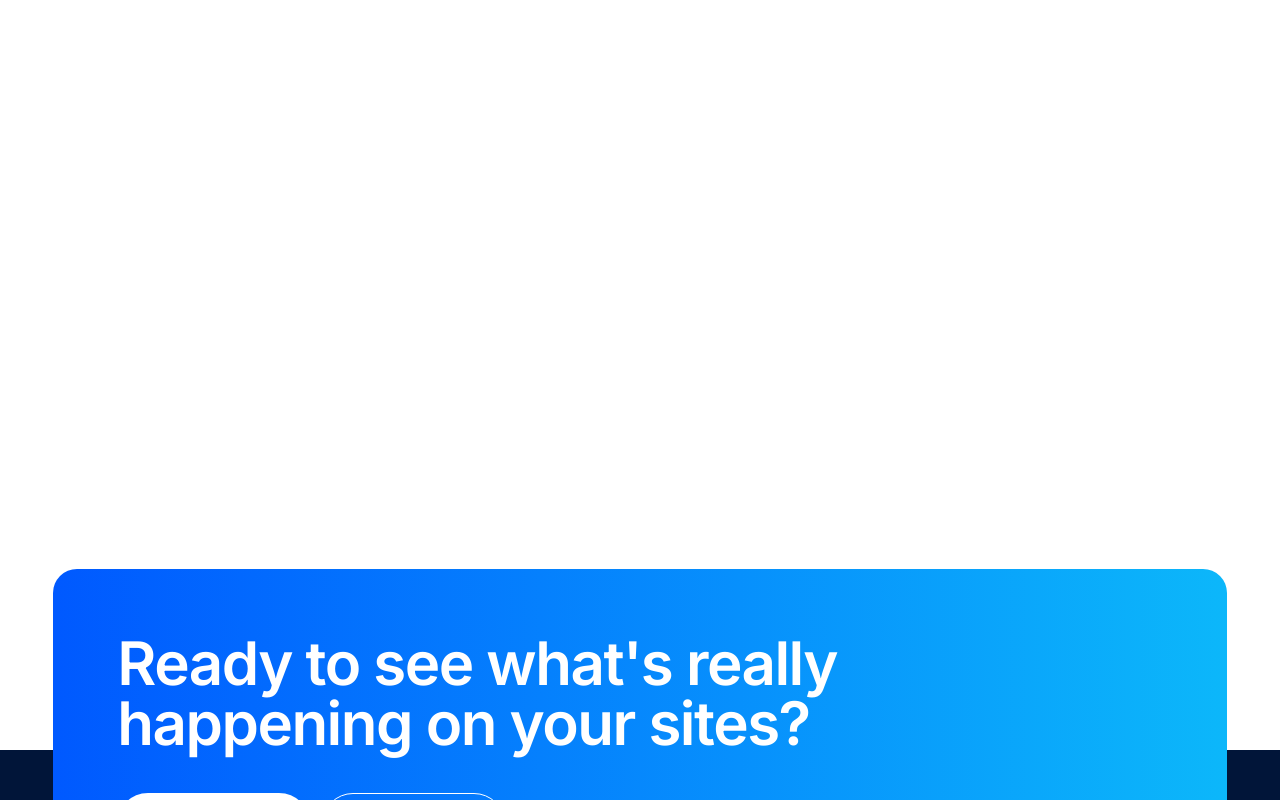
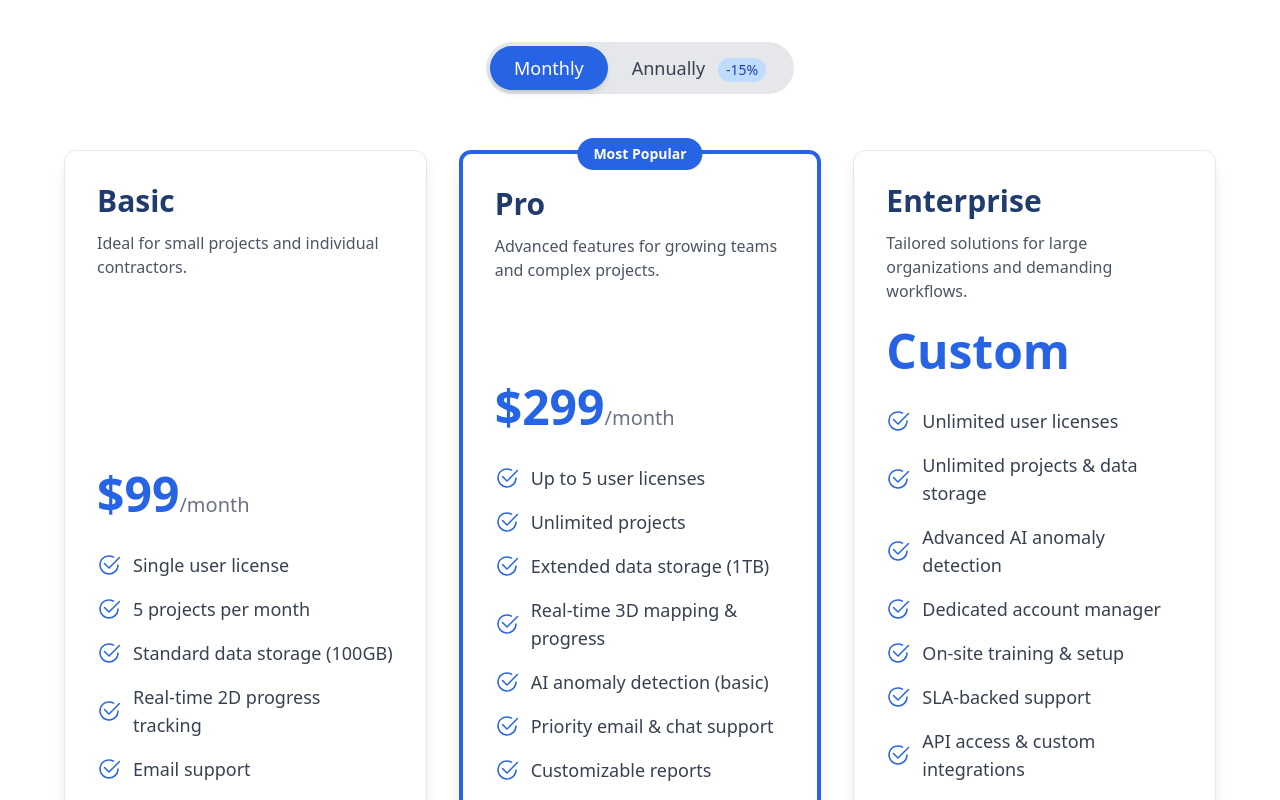
Before and after one commit to sambit2917/BIMBOX, a React (Vite) app: page /pricing in a window 1280 px wide. Shown: the part 340-1140 px from the top of the page. Built offline with nearby package versions, Linux system fonts and the light colour scheme.

Commit message:
updation commit

```diff
--- a/src/components/pages/PricingPage.jsx
+++ b/src/components/pages/PricingPage.jsx
@@ -1,11 +1,233 @@
-import React from 'react'
+import React, { useState } from 'react'
+import { BsCheck2Circle } from "react-icons/bs";
+import { motion } from 'framer-motion';
 
 const PricingPage = () => {
+  const [isAnnual, setisAnnual] = useState(false)
+
+  const pricingPlans = [
+    {
+      name: "Basic",
+      description: "Ideal for small projects and individual contractors.",
+      monthlyPrice: 99,
+      annualPrice: 999,
+      features: [
+        "Single user license",
+        "5 projects per month",
+        "Standard data storage (100GB)",
+        "Real-time 2D progress tracking",
+        "Email support",
+      ],
+      highlight: false,
+    },
+    {
+      name: "Pro",
+      description: "Advanced features for growing teams and complex projects.",
+      monthlyPrice: 299,
+      annualPrice: 2999,
+      features: [
+        "Up to 5 user licenses",
+        "Unlimited projects",
+        "Extended data storage (1TB)",
+        "Real-time 3D mapping & progress",
+        "AI anomaly detection (basic)",
+        "Priority email & chat support",
+        "Customizable reports",
+      ],
+      highlight: true, // This plan will be highlighted
+    },
+    {
+      name: "Enterprise",
+      description:
+        "Tailored solutions for large organizations and demanding workflows.",
+      monthlyPrice: "Custom",
+      annualPrice: "Custom",
+      features: [
+        "Unlimited user licenses",
+        "Unlimited projects & data storage",
+        "Advanced AI anomaly detection",
+        "Dedicated account manager",
+        "On-site training & setup",
+        "SLA-backed support",
+        "API access & custom integrations",
+      ],
+      highlight: false,
+    },
+  ];
+
+  const containerVariants = {
+    hidden: { opacity: 0, y: 50 },
+    visible: {
+      opacity: 1,
+      y: 0,
+      transition: {
+        when: "beforeChildren",
+        staggerChildren: 0.2,
+        duration: 0.8,
+        ease: "easeOut",
+      },
+    },
+  };
+
+  const itemVariants = {
+    hidden: { opacity: 0, y: 20 },
+    visible: {
+      opacity: 1,
+      y: 0,
+      transition: { duration: 0.5, ease: "easeOut" },
+    },
+  };
+
+  const cardVariants = {
+    hidden: { opacity: 0, scale: 0.9 },
+    visible: {
+      opacity: 1,
+      scale: 1,
+      transition: {
+        type: "spring",
+        stiffness: 100,
+        damping: 10,
+        mass: 0.5,
+      },
+    },
+  };
+
+  const featureVariants = {
+    hidden: { opacity: 0, x: -10 },
+    visible: { opacity: 1, x: 0, transition: { duration: 0.3 } },
+  };
+
   return (
-    <div className='min-h-screen'>
-      Pricing
-    </div>
-  )
+    <motion.div
+      className="container mx-auto px-4 py-16 lg:py-24"
+      initial="hidden"
+      whileInView="visible"
+      viewport={{ amount: 0.2 }}
+      variants={containerVariants}
+    >
+      {/* Header Section */}
+      <div className="text-center mb-12 lg:mb-16">
+        <motion.h1
+          variants={itemVariants}
+          className="text-4xl sm:text-5xl lg:text-6xl font-bold text-[#203C6E] leading-tight mb-4"
+        >
+          Simple, Transparent Pricing
+        </motion.h1>
+        <motion.p
+          variants={itemVariants}
+          className="text-xl lg:text-2xl text-[#111B2D] max-w-3xl mx-auto"
+        >
+          Choose the plan that best fits your team's needs and scale as your
+          projects grow.
+        </motion.p>
+      </div>
+
+      {/* Billing Toggle */}
+      <motion.div
+        variants={itemVariants}
+        className="flex justify-center mb-10 lg:mb-14"
+      >
+        <div className="inline-flex items-center p-1 rounded-full bg-gray-200">
+          <button
+            onClick={() => setIsAnnual(false)}
+            className={`px-6 py-2 rounded-full text-lg font-medium transition-colors duration-300 ${
+              !isAnnual
+                ? "bg-[#2763E5] text-white shadow-md"
+                : "text-gray-700 hover:bg-gray-300"
+            }`}
+          >
+            Monthly
+          </button>
+          <button
+            onClick={() => setIsAnnual(true)}
+            className={`px-6 py-2 rounded-full text-lg font-medium transition-colors duration-300 ${
+              isAnnual
+                ? "bg-[#2763E5] text-white shadow-md"
+                : "text-gray-700 hover:bg-gray-300"
+            }`}
+          >
+            Annually{" "}
+            <span className="text-sm ml-2 px-2 py-0.5 rounded-full bg-blue-200 text-blue-800 hidden sm:inline-block">
+              -15%
+            </span>
+          </button>
+        </div>
+      </motion.div>
+
+      {/* Pricing Cards Grid */}
+      <div className="grid grid-cols-1 md:grid-cols-2 lg:grid-cols-3 gap-8 max-w-6xl mx-auto">
+        {pricingPlans.map((plan, index) => (
+          <motion.div
+            key={plan.name}
+            variants={cardVariants}
+            initial="hidden"
+            whileInView="visible"
+            viewport={{ amount: 0.3 }}
+            transition={{ delay: index * 0.1 }} // Stagger cards
+            className={`bg-white relative rounded-xl shadow-lg p-8 flex flex-col h-full transition-all duration-300 ${
+              plan.highlight
+                ? "border-4 border-[#2763E5] shadow-2xl scale-105"
+                : "border border-gray-200"
+            }`}
+          >
+            {plan.highlight && (
+              <div className="absolute top-0 left-1/2 -translate-x-1/2 -translate-y-1/2 bg-[#2763E5] text-white text-sm font-semibold px-4 py-1.5 rounded-full whitespace-nowrap">
+                Most Popular
+              </div>
+            )}
+            <h3 className="text-3xl font-bold text-[#203C6E] mb-3">
+              {plan.name}
+            </h3>
+            <p className="text-gray-600 mb-6 flex-grow">{plan.description}</p>
+
+            <div className="mb-8">
+              {plan.monthlyPrice === "Custom" ? (
+                <span className="text-5xl font-extrabold text-[#2763E5]">
+                  Custom
+                </span>
+              ) : (
+                <>
+                  <span className="text-5xl font-extrabold text-[#2763E5]">
+                    ${isAnnual ? plan.annualPrice : plan.monthlyPrice}
+                  </span>
+                  <span className="text-xl font-medium text-gray-500">
+                    {plan.annualPrice !== "Custom" &&
+                      (isAnnual ? "/year" : "/month")}
+                  </span>
+                </>
+              )}
+            </div>
+
+            <ul className="space-y-4 mb-10">
+              {plan.features.map((feature, idx) => (
+                <motion.li
+                  key={idx}
+                  variants={featureVariants} // Apply feature animation
+                  initial="hidden"
+                  whileInView="visible"
+                  viewport={{ amount: 0.8 }} // Animate features when they appear
+                  className="flex items-center text-gray-700 text-lg"
+                >
+                  <BsCheck2Circle className="h-6 w-6 text-[#2763E5] mr-3 flex-shrink-0" />
+                  {feature}
+                </motion.li>
+              ))}
+            </ul>
+
+            <button
+              className={`mt-auto w-full px-8 py-4 rounded-[2.1rem] text-xl font-semibold transition-all duration-300 ${
+                plan.highlight
+                  ? "bg-gradient-to-r from-[#2763E5] via-[#0059FF] to-[#2087F4] text-white shadow-lg hover:shadow-xl"
+                  : "bg-white border-2 border-[#2763E5] text-[#2763E5] hover:bg-blue-50 hover:border-[#0059FF]"
+              }`}
+            >
+              {plan.name === "Enterprise" ? "Contact Sales" : "Get Started"}
+            </button>
+          </motion.div>
+        ))}
+      </div>
+    </motion.div>
+  );
 }
 
 export default PricingPage
```
